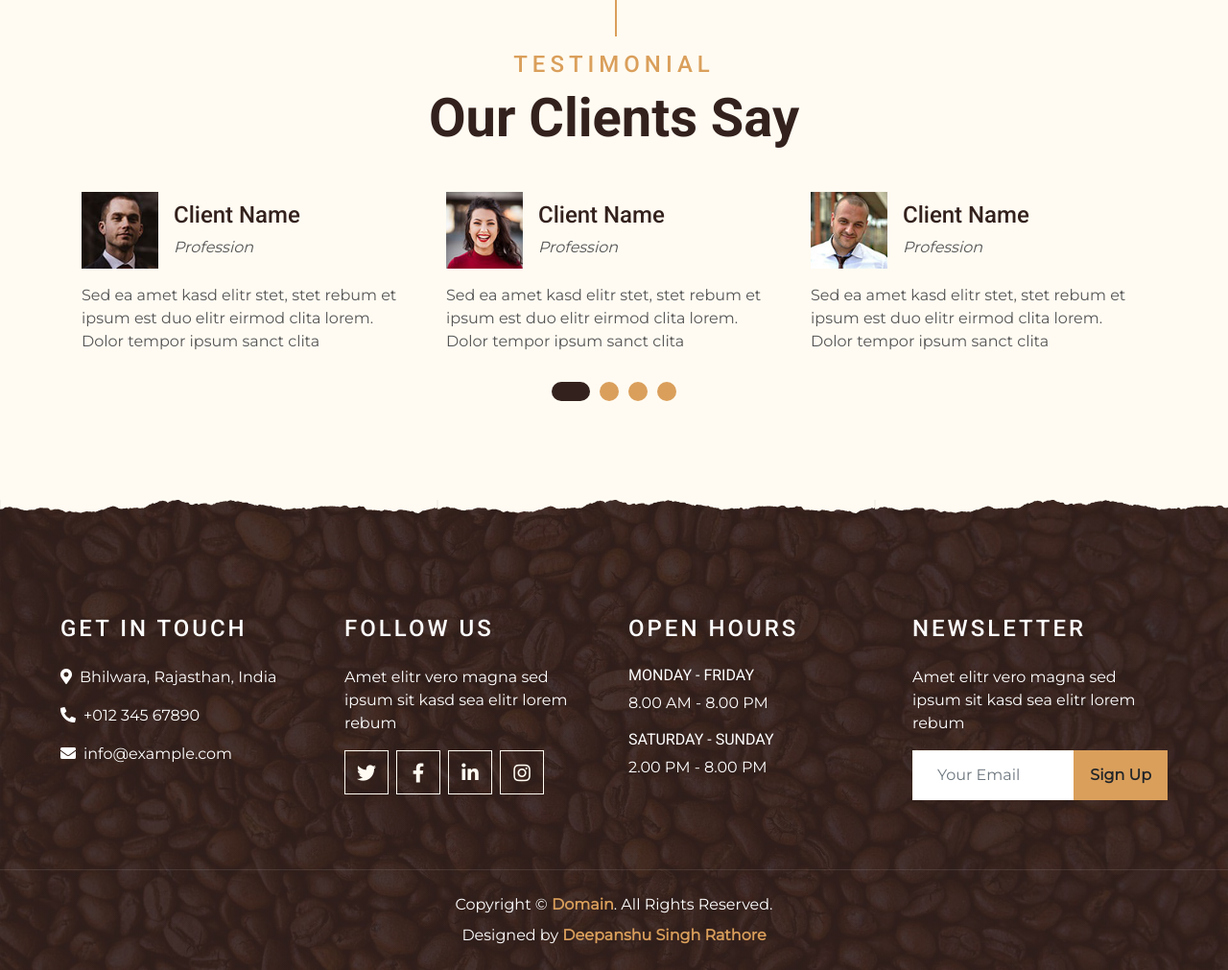
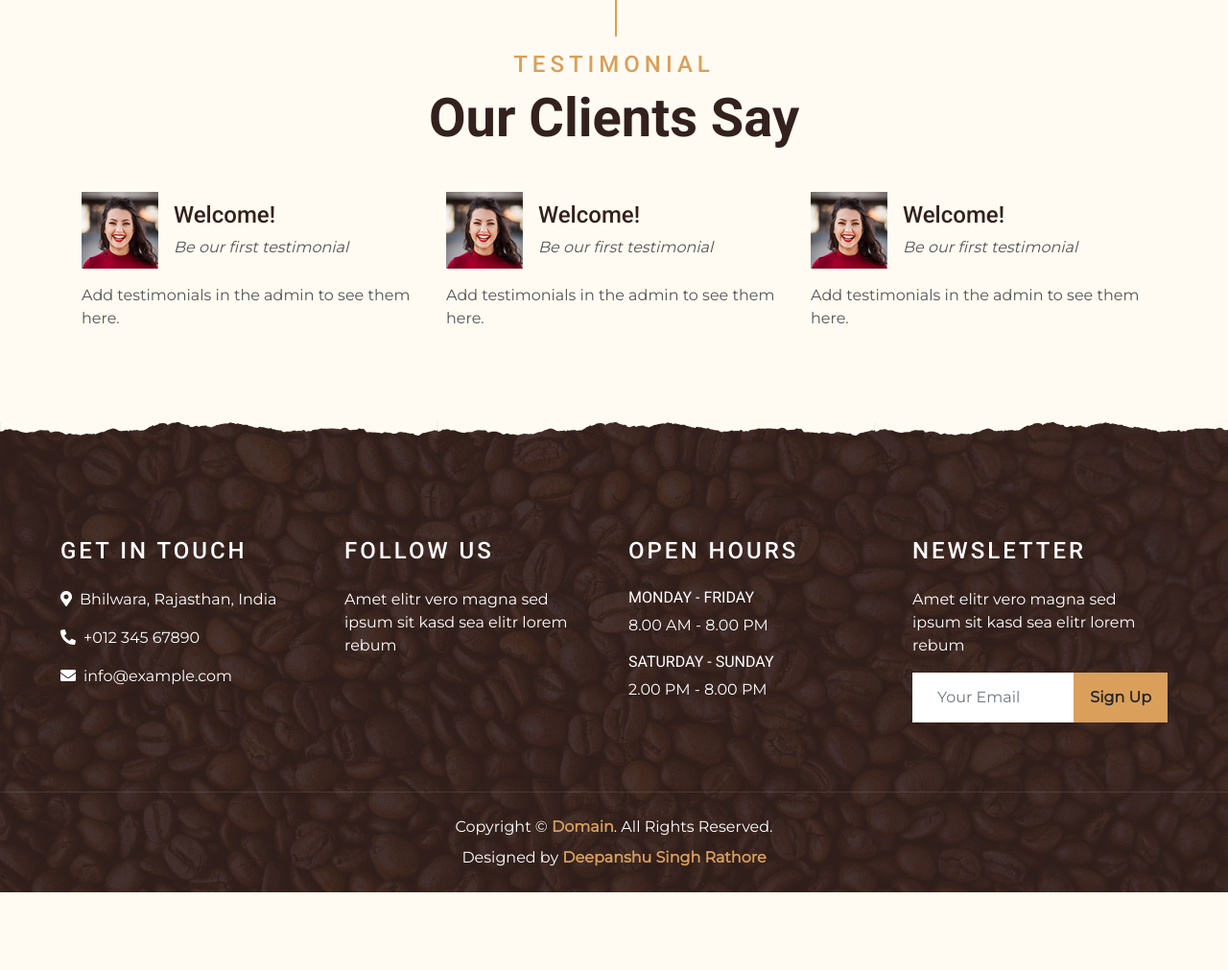
Before and after one commit to Deepanshu-Singh-Rathore/coffee_django, a Django app: template templates/testimonial.html in a window 1280 px wide. Shown: the part 558-1569 px from the top of the page at 96% size. After the commit the page ends 1488 px from the top, so only its background shows below. Run offline with Django 3.2, Linux system fonts and the light colour scheme; the template is opened without the code that fills it, so the values that code supplies are empty; some libraries are stand-ins or nearby versions.

Commit message:
feat(cms): make site dynamic via admin: SiteSetting + context processor, Testimonial and AboutSection; wire footer/contact/testimonial/about to DB; migrations

```diff
--- a/templates/contact.html
+++ b/templates/contact.html
@@ -56,17 +56,17 @@
                 <div class="col-sm-4 text-center mb-3">
                     <i class="fa fa-2x fa-map-marker-alt mb-3 text-primary"></i>
                     <h4 class="font-weight-bold">Address</h4>
-                    <p>Bhilwara, Rajasthan, India</p>
+                    <p>{{ site_settings.address|default:"Bhilwara, Rajasthan, India" }}</p>
                 </div>
                 <div class="col-sm-4 text-center mb-3">
                     <i class="fa fa-2x fa-phone-alt mb-3 text-primary"></i>
                     <h4 class="font-weight-bold">Phone</h4>
-                    <p>+012 345 6789</p>
+                    <p>{{ site_settings.phone|default:"+012 345 6789" }}</p>
                 </div>
                 <div class="col-sm-4 text-center mb-3">
                     <i class="far fa-2x fa-envelope mb-3 text-primary"></i>
                     <h4 class="font-weight-bold">Email</h4>
-                    <p>info@example.com</p>
+                    <p>{{ site_settings.email|default:"info@example.com" }}</p>
                 </div>
             </div>
             <div class="row">
--- a/templates/footer.html
+++ b/templates/footer.html
@@ -4,27 +4,27 @@
     <div class="row mx-0 pt-5 px-sm-3 px-lg-5 mt-4">
         <div class="col-lg-3 col-md-6 mb-5">
             <h4 class="text-white text-uppercase mb-4" style="letter-spacing: 3px;">Get In Touch</h4>
-            <p><i class="fa fa-map-marker-alt mr-2"></i>Bhilwara, Rajasthan, India</p>
-            <p><i class="fa fa-phone-alt mr-2"></i>+012 345 67890</p>
-            <p class="m-0"><i class="fa fa-envelope mr-2"></i>info@example.com</p>
+            <p><i class="fa fa-map-marker-alt mr-2"></i>{{ site_settings.address|default:"Bhilwara, Rajasthan, India" }}</p>
+            <p><i class="fa fa-phone-alt mr-2"></i>{{ site_settings.phone|default:"+012 345 67890" }}</p>
+            <p class="m-0"><i class="fa fa-envelope mr-2"></i>{{ site_settings.email|default:"info@example.com" }}</p>
         </div>
         <div class="col-lg-3 col-md-6 mb-5">
             <h4 class="text-white text-uppercase mb-4" style="letter-spacing: 3px;">Follow Us</h4>
             <p>Amet elitr vero magna sed ipsum sit kasd sea elitr lorem rebum</p>
             <div class="d-flex justify-content-start">
-                <a class="btn btn-lg btn-outline-light btn-lg-square mr-2" href="#"><i class="fab fa-twitter"></i></a>
-                <a class="btn btn-lg btn-outline-light btn-lg-square mr-2" href="#"><i class="fab fa-facebook-f"></i></a>
-                <a class="btn btn-lg btn-outline-light btn-lg-square mr-2" href="#"><i class="fab fa-linkedin-in"></i></a>
-                <a class="btn btn-lg btn-outline-light btn-lg-square" href="#"><i class="fab fa-instagram"></i></a>
+                {% if site_settings.twitter_url %}<a class="btn btn-lg btn-outline-light btn-lg-square mr-2" href="{{ site_settings.twitter_url }}" target="_blank" rel="noopener"><i class="fab fa-twitter"></i></a>{% endif %}
+                {% if site_settings.facebook_url %}<a class="btn btn-lg btn-outline-light btn-lg-square mr-2" href="{{ site_settings.facebook_url }}" target="_blank" rel="noopener"><i class="fab fa-facebook-f"></i></a>{% endif %}
+                {% if site_settings.linkedin_url %}<a class="btn btn-lg btn-outline-light btn-lg-square mr-2" href="{{ site_settings.linkedin_url }}" target="_blank" rel="noopener"><i class="fab fa-linkedin-in"></i></a>{% endif %}
+                {% if site_settings.instagram_url %}<a class="btn btn-lg btn-outline-light btn-lg-square" href="{{ site_settings.instagram_url }}" target="_blank" rel="noopener"><i class="fab fa-instagram"></i></a>{% endif %}
             </div>
         </div>
         <div class="col-lg-3 col-md-6 mb-5">
             <h4 class="text-white text-uppercase mb-4" style="letter-spacing: 3px;">Open Hours</h4>
             <div>
                 <h6 class="text-white text-uppercase">Monday - Friday</h6>
-                <p>8.00 AM - 8.00 PM</p>
+                <p>{{ site_settings.open_hours_weekday|default:"8.00 AM - 8.00 PM" }}</p>
                 <h6 class="text-white text-uppercase">Saturday - Sunday</h6>
-                <p>2.00 PM - 8.00 PM</p>
+                <p>{{ site_settings.open_hours_weekend|default:"2.00 PM - 8.00 PM" }}</p>
             </div>
         </div>
         <div class="col-lg-3 col-md-6 mb-5">
--- a/templates/testimonial.html
+++ b/templates/testimonial.html
@@ -53,46 +53,33 @@
                 <h1 class="display-4">Our Clients Say</h1>
             </div>
             <div class="owl-carousel testimonial-carousel">
+                {% for t in testimonials %}
+                <div class="testimonial-item">
+                    <div class="d-flex align-items-center mb-3">
+                        {% if t.photo %}
+                            <img class="img-fluid" src="{{ t.photo.url }}" alt="{{ t.name }}">
+                        {% else %}
+                            <img class="img-fluid" src="{% static 'img/testimonial-1.jpg' %}" alt="{{ t.name }}">
+                        {% endif %}
+                        <div class="ml-3">
+                            <h4>{{ t.name }}</h4>
+                            <i>{{ t.role }}</i>
+                        </div>
+                    </div>
+                    <p class="m-0">{{ t.quote }}</p>
+                </div>
+                {% empty %}
                 <div class="testimonial-item">
                     <div class="d-flex align-items-center mb-3">
                         <img class="img-fluid" src="{% static 'img/testimonial-1.jpg' %}" alt="">
                         <div class="ml-3">
-                            <h4>Client Name</h4>
-                            <i>Profession</i>
+                            <h4>Welcome!</h4>
+                            <i>Be our first testimonial</i>
                         </div>
                     </div>
-                    <p class="m-0">Sed ea amet kasd elitr stet, stet rebum et ipsum est duo elitr eirmod clita lorem. Dolor tempor ipsum sanct clita</p>
+                    <p class="m-0">Add testimonials in the admin to see them here.</p>
                 </div>
-                <div class="testimonial-item">
-                    <div class="d-flex align-items-center mb-3">
-                        <img class="img-fluid" src="{% static 'img/testimonial-2.jpg' %}" alt="">
-                        <div class="ml-3">
-                            <h4>Client Name</h4>
-                            <i>Profession</i>
-                        </div>
-                    </div>
-                    <p class="m-0">Sed ea amet kasd elitr stet, stet rebum et ipsum est duo elitr eirmod clita lorem. Dolor tempor ipsum sanct clita</p>
-                </div>
-                <div class="testimonial-item">
-                    <div class="d-flex align-items-center mb-3">
-                        <img class="img-fluid" src="{% static 'img/testimonial-3.jpg' %}" alt="">
-                        <div class="ml-3">
-                            <h4>Client Name</h4>
-                            <i>Profession</i>
-                        </div>
-                    </div>
-                    <p class="m-0">Sed ea amet kasd elitr stet, stet rebum et ipsum est duo elitr eirmod clita lorem. Dolor tempor ipsum sanct clita</p>
-                </div>
-                <div class="testimonial-item">
-                    <div class="d-flex align-items-center mb-3">
-                        <img class="img-fluid" src="{% static 'img/testimonial-4.jpg' %}" alt="">
-                        <div class="ml-3">
-                            <h4>Client Name</h4>
-                            <i>Profession</i>
-                        </div>
-                    </div>
-                    <p class="m-0">Sed ea amet kasd elitr stet, stet rebum et ipsum est duo elitr eirmod clita lorem. Dolor tempor ipsum sanct clita</p>
-                </div>
+                {% endfor %}
             </div>
         </div>
     </div>
```
Also changed, not shown: coffee_project/settings.py (+6 -1 lines), coffee_project/views.py (+11 -2 lines), core/admin.py (+19 -1 lines), core/context_processors.py (added, +8 -0 lines), core/models.py (+49 -0 lines), templates/about.html (+14 -13 lines), core/migrations/0003_aboutsection_sitesetting_testimonial.py (added).
